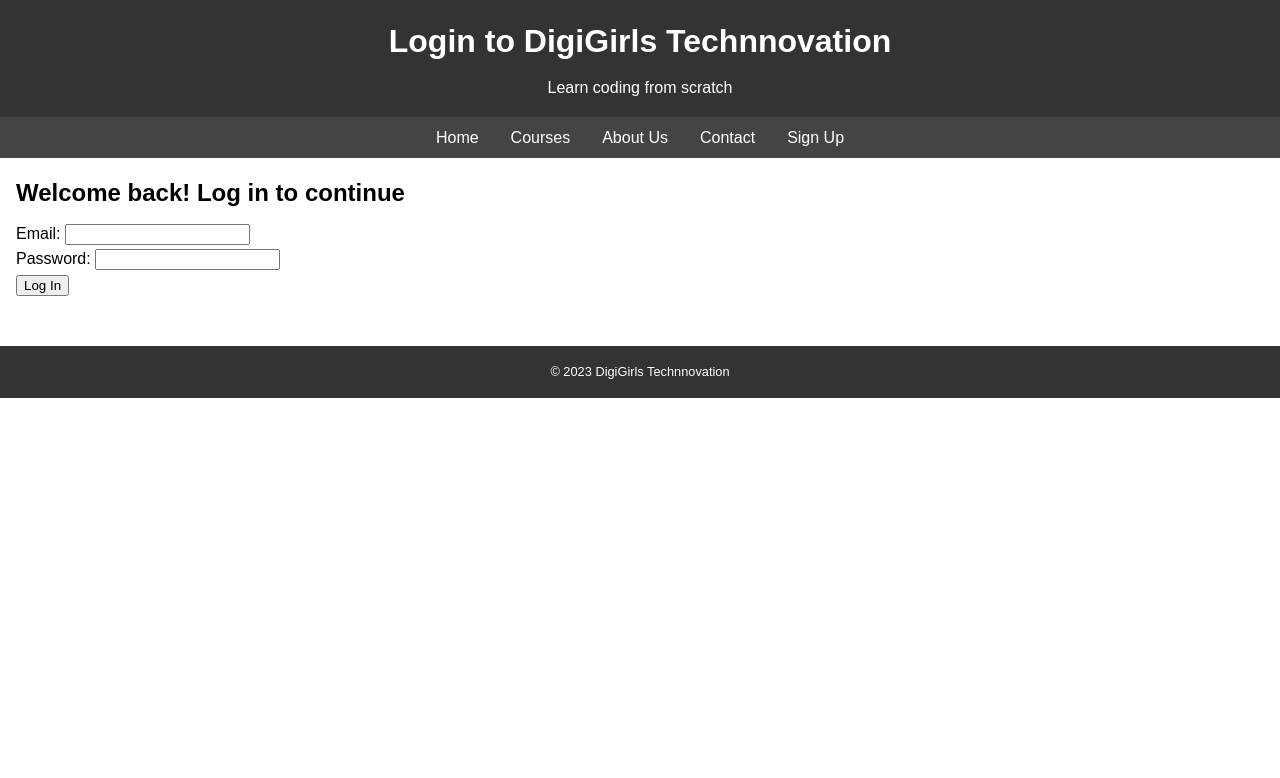
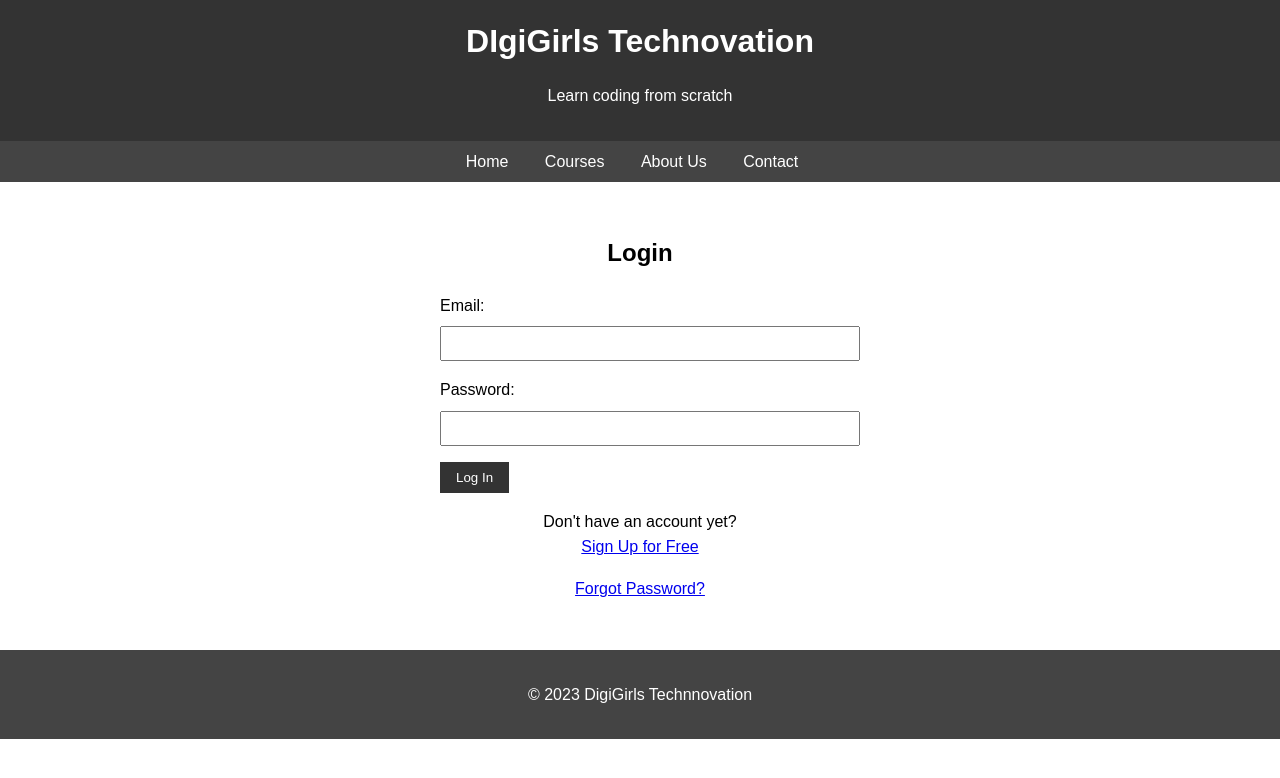
Before and after one commit to Chambeline-Nkah/Draft_foundation_project, a plain HTML site: page login.html in a window 1280 px wide. Drawn offline with Linux system fonts and the light colour scheme.

Commit message:
Add style to pages

```diff
--- a/css/style.css
+++ b/css/style.css
@@ -1,25 +1,18 @@
-/* Reset default styles for some elements */
-body, h1, h2, p, ul, li, a {
-    margin: 0;
-    padding: 0;
-}
+/* style.css */
 
 /* Global styles */
 body {
   font-family: Arial, sans-serif;
   line-height: 1.6;
+  margin: 0;
+  padding: 0;
 }
 
 header {
   background-color: #333;
   color: #fff;
+  text-align: center;
   padding: 1rem;
-    text-align: center;
-}
-
-header h1 {
-    font-size: 2rem;
-    margin-bottom: 0.5rem;
 }
 
 nav {
@@ -29,45 +22,97 @@ nav {
 
 nav ul {
   list-style: none;
-    display: flex;
-    justify-content: center;
+  padding: 0;
+  margin: 0;
+  text-align: center;
 }
 
 nav li {
-    margin: 0 1rem;
+  display: inline-block;
+  margin-right: 1rem;
 }
 
-nav a {
+nav li a {
   color: #fff;
   text-decoration: none;
-}
-
-nav a:hover {
-    color: #f1f1f1;
+  padding: 0.5rem;
 }
 
 main {
+  padding: 2rem;
+}
+
+footer {
+  background-color: #444;
+  color: #fff;
+  text-align: center;
   padding: 1rem;
 }
 
-section {
-    margin-bottom: 2rem;
+/* Home page specific styles */
+h1 {
+  margin: 0;
 }
 
-h2 {
-    font-size: 1.5rem;
+/* Sign-up page specific styles */
+form {
+  max-width: 400px;
+  margin: 0 auto;
+}
+
+form label {
+  display: block;
   margin-bottom: 0.5rem;
 }
 
-footer {
+form input[type="text"],
+form input[type="email"],
+form input[type="password"],
+form select {
+  width: 100%;
+  padding: 0.5rem;
+  margin-bottom: 1rem;
+}
+
+form button {
   background-color: #333;
   color: #fff;
-    padding: 1rem;
+  padding: 0.5rem 1rem;
+  border: none;
+  cursor: pointer;
+}
+
+/* Login page specific styles */
+h2 {
   text-align: center;
 }
 
-footer p {
-    font-size: 0.8rem;
+main section {
+  max-width: 400px;
+  margin: 0 auto;
 }
 
-/* Additional styles for specific elements can be added here */
+main section p {
+  text-align: center;
+}
+
+main section a {
+  display: block;
+  text-align: center;
+  margin-bottom: 0.5rem;
+}
+
+/* Center the header text */
+header h1, header p {
+  text-align: center;
+}
+
+/* Center the navigation links */
+nav ul {
+  text-align: center;
+}
+
+/* Center the footer text */
+footer p {
+  text-align: center;
+}
--- a/login.html
+++ b/login.html
@@ -4,13 +4,13 @@
 <head>
     <meta charset="UTF-8">
     <meta name="viewport" content="width=device-width, initial-scale=1.0">
-    <title>Login - DigiGirls Technnovation</title>
+    <title>DigiGirls Technnovation - Login</title>
     <link rel="stylesheet" href="css/style.css">
 </head>
 
 <body>
     <header>
-        <h1>Login to DigiGirls Technnovation</h1>
+        <h1>DIgiGirls Technovation</h1>
         <p>Learn coding from scratch</p>
     </header>
 
@@ -20,14 +20,13 @@
             <li><a href="courses.html">Courses</a></li>
             <li><a href="about.html">About Us</a></li>
             <li><a href="contact.html">Contact</a></li>
-            <li><a href="signup.html">Sign Up</a></li> <!-- Added link to Sign Up page -->
         </ul>
     </nav>
 
     <main>
         <section>
-            <h2>Welcome back! Log in to continue</h2>
-            <form>
+            <h2>Login</h2>
+            <form action="login.php" method="POST">
                 <label for="email">Email:</label>
                 <input type="email" id="email" name="email" required><br>
 
@@ -36,6 +35,8 @@
 
                 <button type="submit">Log In</button>
             </form>
+            <p>Don't have an account yet? <a href="signup.html">Sign Up for Free</a></p>
+            <p><a href="forgot_password.html">Forgot Password?</a></p>
         </section>
     </main>
 
```
Also changed, not shown: 2 other files. Lines whose indentation alone changed are shown as unchanged.
